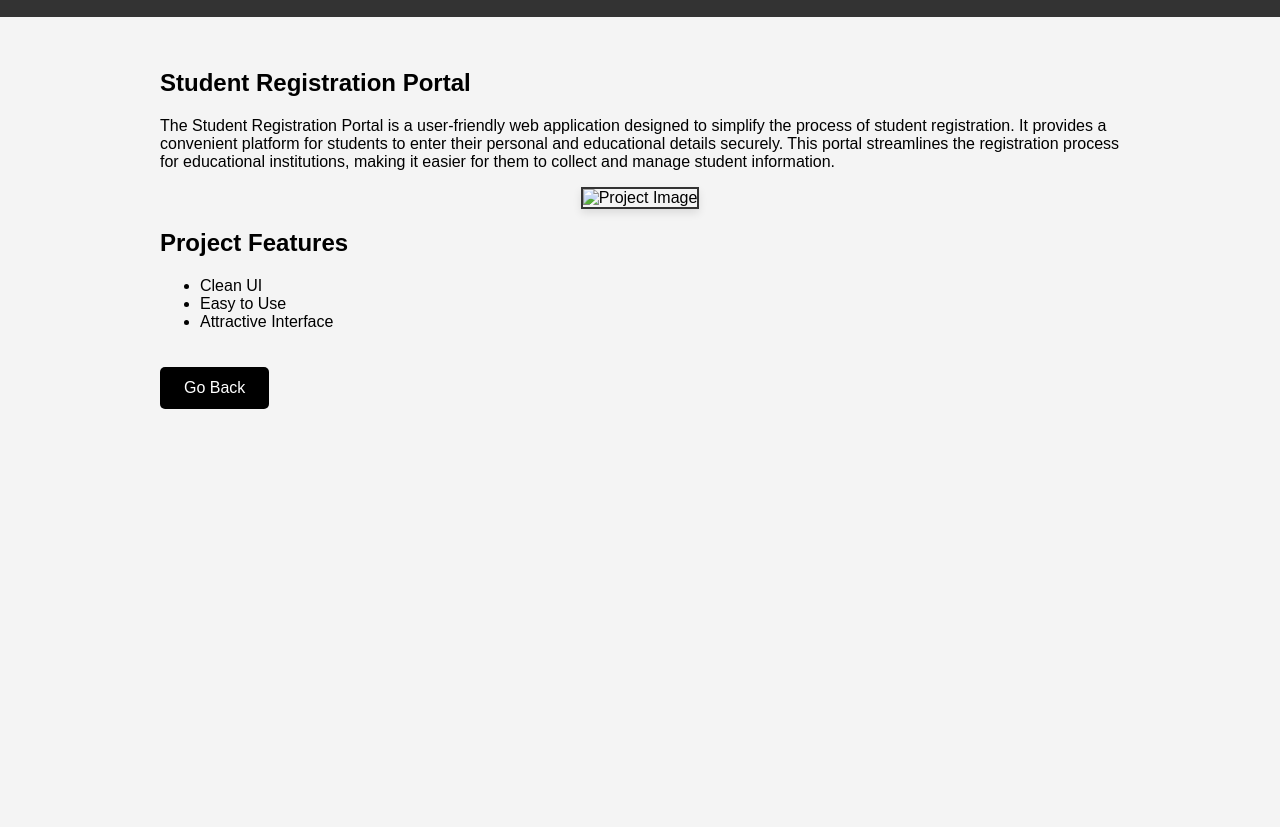
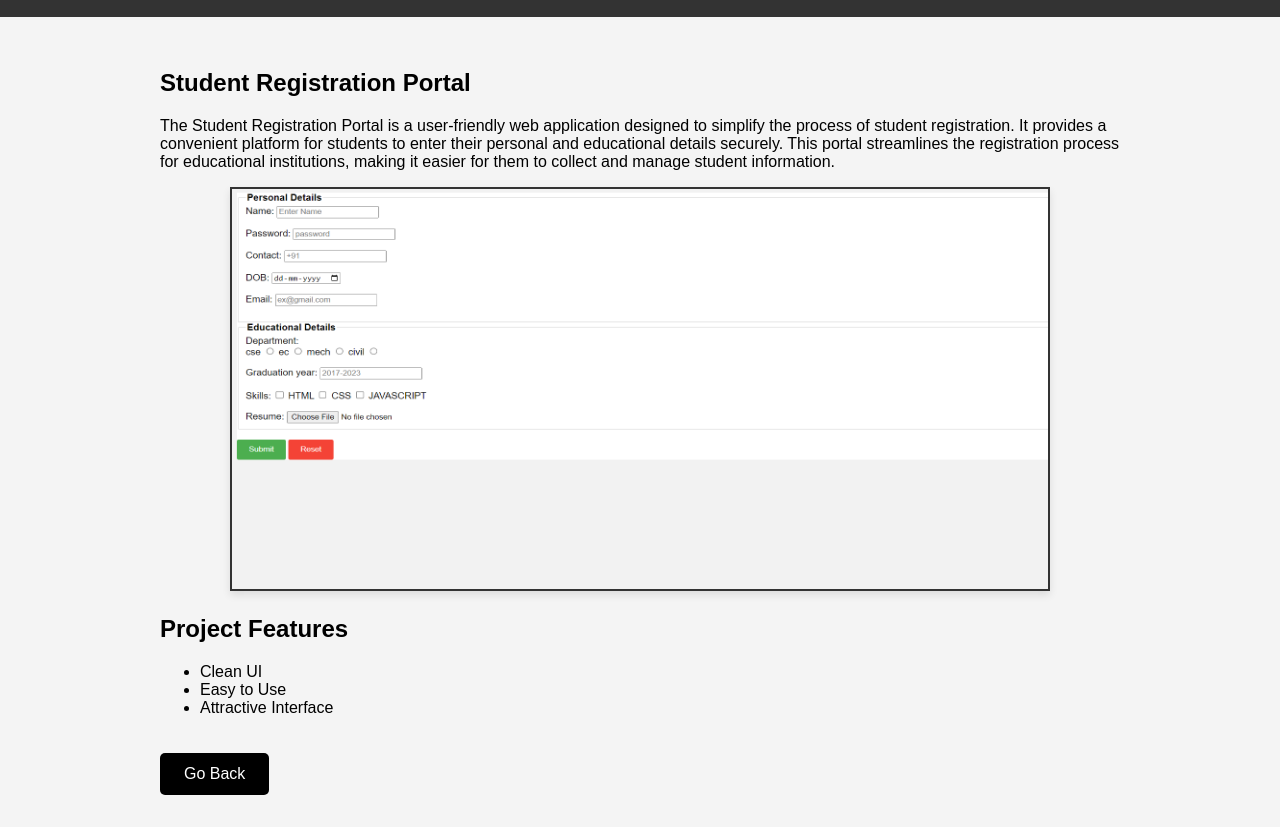
Before and after one commit to shamshuddin-khan/My_Portfolio, a plain HTML site: page project.html in a window 1280 px wide. Shown: the part 95-922 px from the top of the page. Before the commit the page ends 800 px from the top, so only its background shows below. Drawn offline with Linux system fonts and the light colour scheme; the site is published under a folder, as on GitHub Pages, so addresses that start at the root find nothing.

Commit message:
Update project.html

```diff
--- a/project.html
+++ b/project.html
@@ -76,7 +76,7 @@
             process for educational institutions, making it easier for them to collect and manage student information.
             </p>
 
-            <center><img class="project-image" src="/assets/student details.png" alt="Project Image"></center>
+            <center><img class="project-image" src="student details.png" alt="Project Image"></center>
 
             <h2>Project Features</h2>
             <ul>
```
